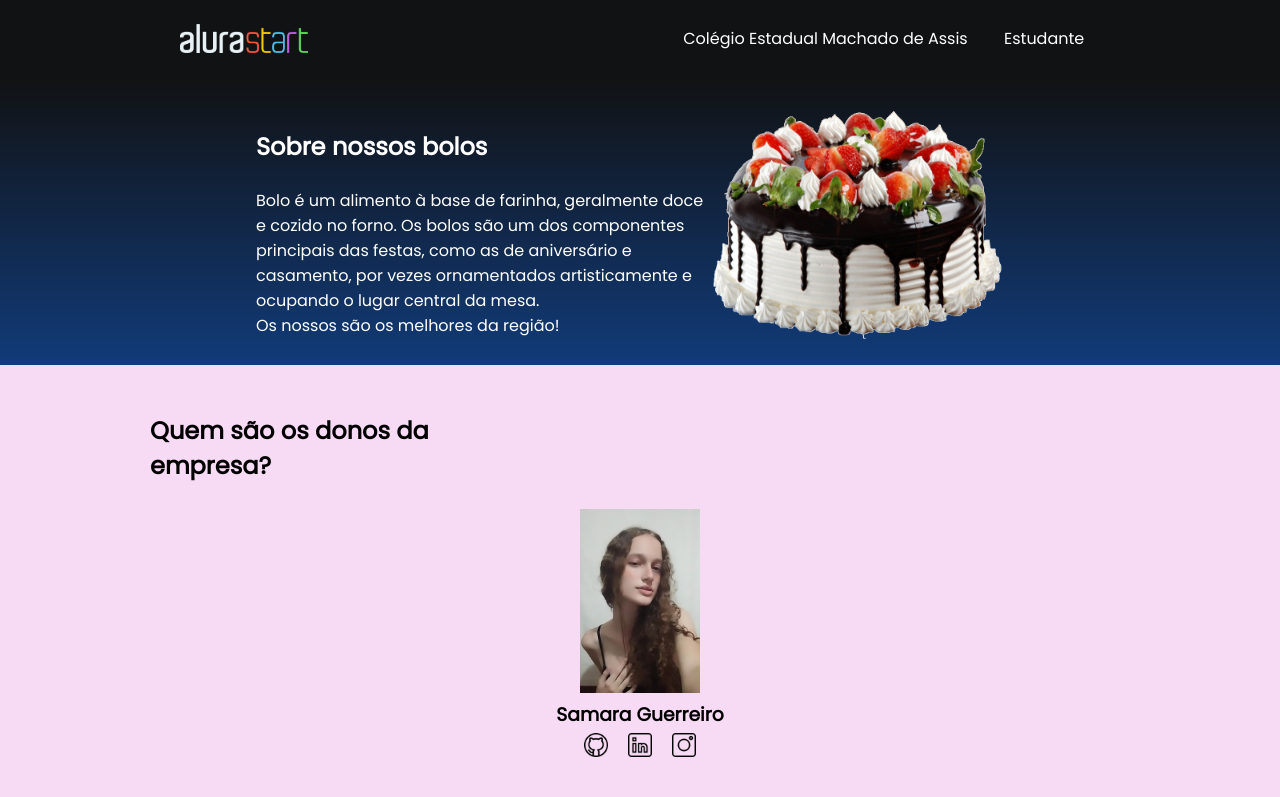
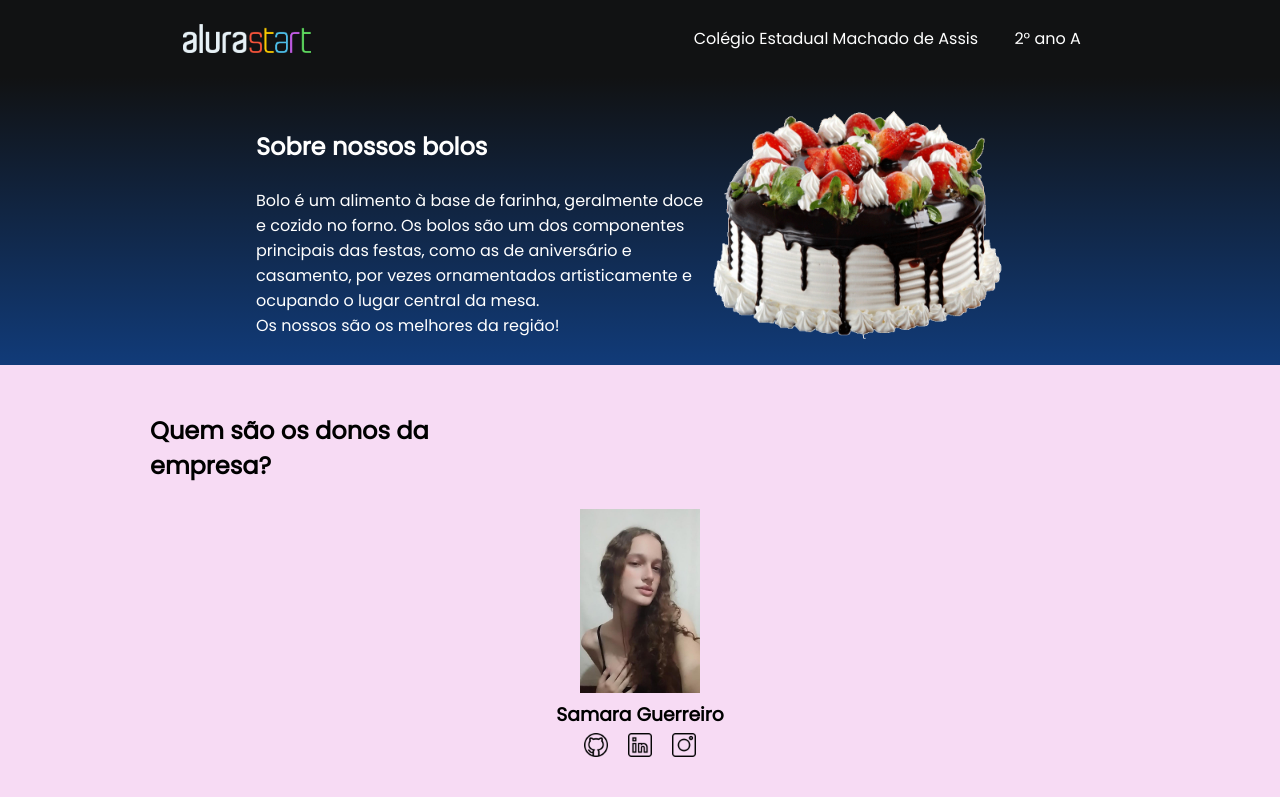
Before and after one commit to samaralindona/camarao, a plain HTML site: page index.html in a window 1280 px wide. Shown: the top 797 px of the page. Drawn offline with Linux system fonts and the light colour scheme.

Commit message:
troquei o estudante para segundo A

```diff
--- a/index.html
+++ b/index.html
@@ -15,7 +15,7 @@
         <img class="cabecalho-imagem" src="alurastart logo.png" alt="logo da alura start">
         <ul class="cabecalho-lista">
             <li class="cabecalho-lista-item">Colégio Estadual Machado de Assis</li>
-            <li class="cabecalho-lista-item">Estudante</li>
+            <li class="cabecalho-lista-item">2° ano A</li>
         </ul>
     </header>
     <section class="escola">
```
